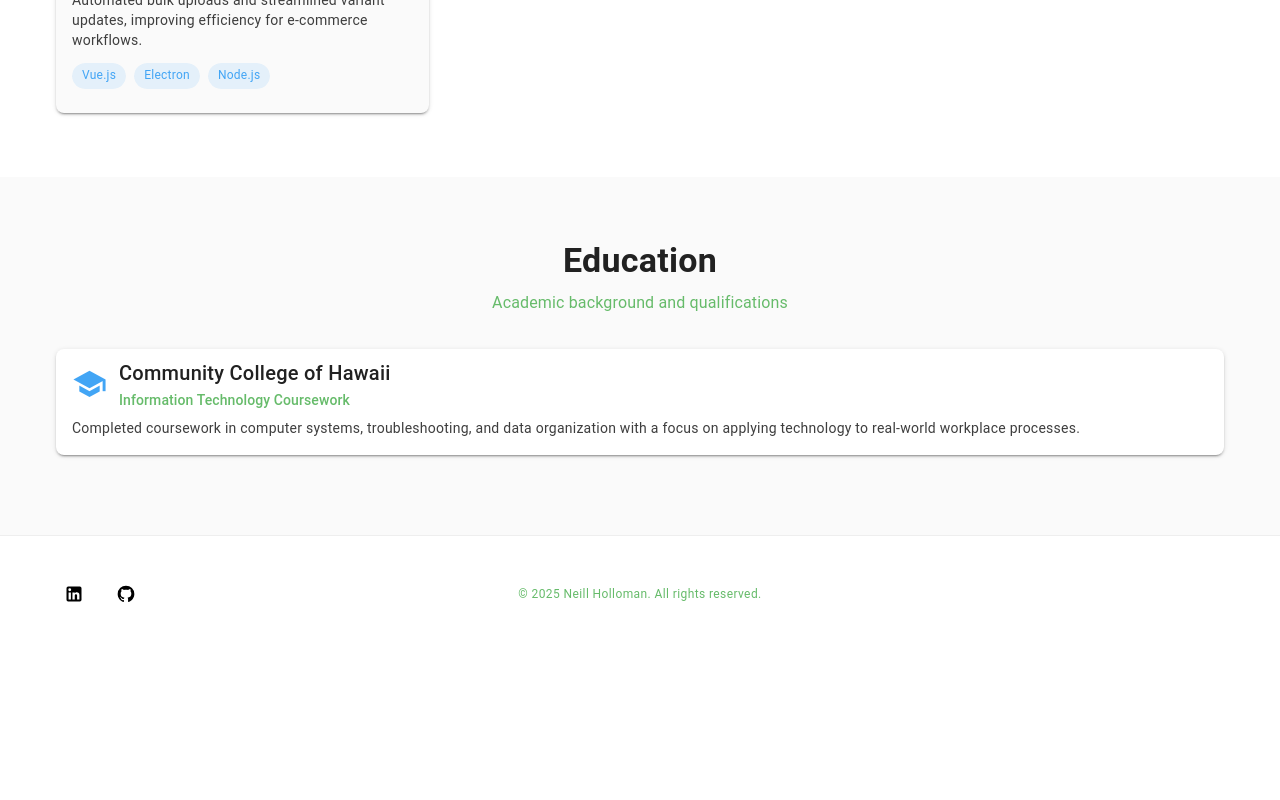
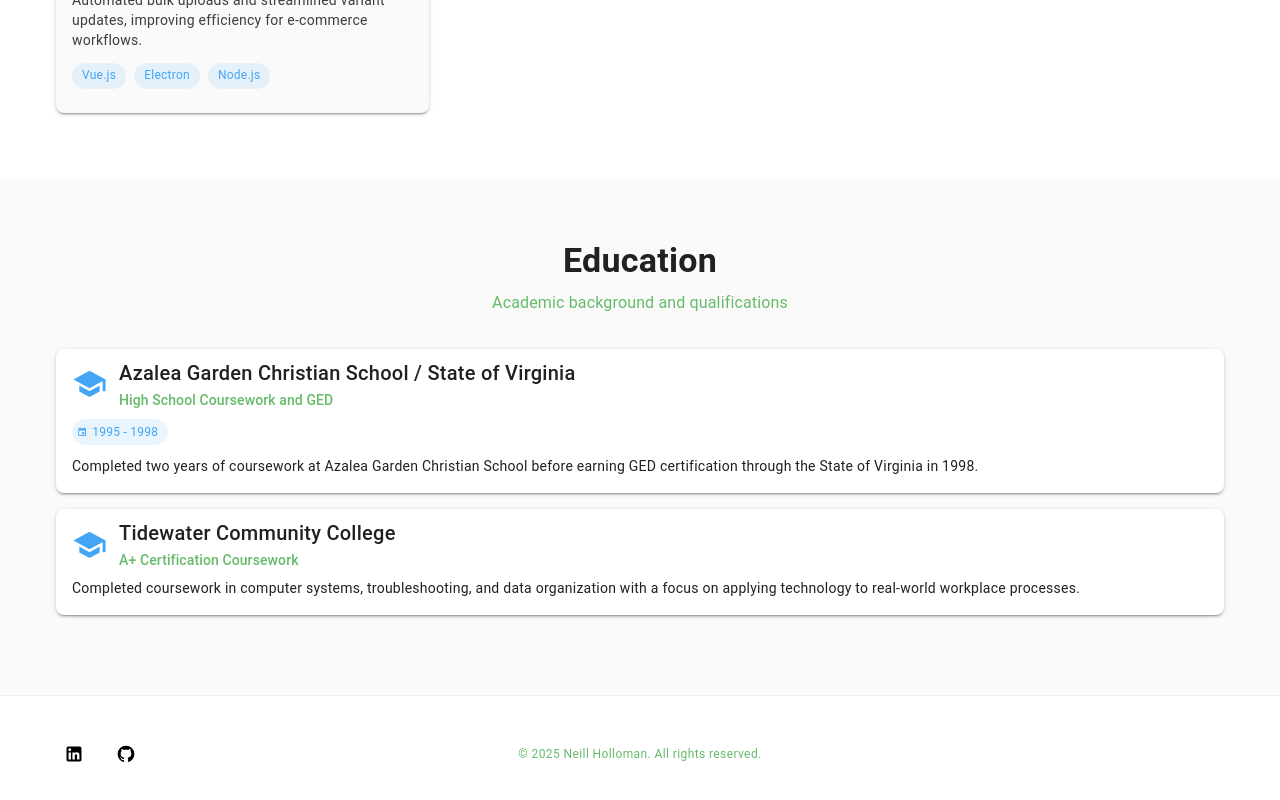
Before and after one commit to AhonuiHawaii/professionalresume, a Vue app: page / in a window 1280 px wide. Shown: the part 5653-6453 px from the top of the page. Before the commit the page ends 6305 px from the top, so only its background shows below. Built offline with nearby package versions, Linux system fonts and the light colour scheme; a small style sheet from the web is missing.

Commit message:
Education changes

```diff
--- a/public/resume.json
+++ b/public/resume.json
@@ -257,11 +257,19 @@
       "description": "Created a cross-platform desktop application using Electron and Vue.js to manage Shopify product data. Automated bulk uploads and streamlined variant updates, improving efficiency for e-commerce workflows."
     }
   ],
-  "education": [
-    {
-      "school": "Community College of Hawaii",
-      "program": "Information Technology Coursework",
-      "notes": "Completed coursework in computer systems, troubleshooting, and data organization with a focus on applying technology to real-world workplace processes."
-    }
-  ]
+"education": [
+  {
+    "school": "Azalea Garden Christian School / State of Virginia",
+    "program": "High School Coursework and GED",
+    "startDate": "1995-01-01",
+    "endDate": "1998-01-01",
+    "notes": "Completed two years of coursework at Azalea Garden Christian School before earning GED certification through the State of Virginia in 1998."
+  },
+  {
+    "school": "Tidewater Community College",
+    "program": "A+ Certification Coursework",
+    "notes": "Completed coursework in computer systems, troubleshooting, and data organization with a focus on applying technology to real-world workplace processes."
+  }
+]
+
 }
--- a/src/components/EducationSection.vue
+++ b/src/components/EducationSection.vue
@@ -39,11 +39,10 @@
             </div>
           </v-card-title>
 
-          <v-card-text v-if="edu.dates || edu.gpa || edu.notes">
-            <!-- Dates and GPA -->
-            <div v-if="edu.dates || edu.gpa" class="d-flex flex-wrap ga-2 mb-2">
+          <v-card-text>
+            <!-- Dates -->
+            <div v-if="edu.startDate || edu.endDate" class="mb-3">
               <v-chip
-                v-if="edu.dates"
                 size="small"
                 variant="tonal"
                 color="primary"
@@ -53,41 +52,14 @@
                   size="x-small"
                   start
                 />
-                {{ edu.dates }}
-              </v-chip>
-              <v-chip
-                v-if="edu.gpa"
-                size="small"
-                variant="tonal"
-                color="secondary"
-              >
-                <v-icon
-                  icon="mdi-star"
-                  size="x-small"
-                  start
-                />
-                GPA: {{ edu.gpa }}
+                {{ formatDateRange(edu.startDate, edu.endDate) }}
               </v-chip>
             </div>
 
             <!-- Notes/Description -->
-            <p v-if="edu.notes" class="text-body-2 text-line-height-md mb-0">
+            <p v-if="edu.notes" class="text-body-2 text-line-height-md mb-0 card-text-colors">
               {{ edu.notes }}
             </p>
-
-            <!-- Coursework List (if provided) -->
-            <div v-if="edu.coursework && edu.coursework.length" class="d-flex flex-wrap mt-3">
-              <p class="text-caption text-secondary mb-2">Relevant Coursework:</p>
-              <v-chip
-                v-for="course in edu.coursework"
-                :key="course"
-                size="small"
-                variant="outlined"
-                class="mr-2 mb-2"
-              >
-                {{ course }}
-              </v-chip>
-            </div>
           </v-card-text>
         </v-card>
       </div>
@@ -112,8 +84,28 @@
 /**
  * EducationSection Component
  * Displays educational background with schools, programs, dates, and notes
- * Supports optional coursework listing
  */
+
+/**
+ * Format date range from ISO dates
+ */
+const formatDateRange = (startDate, endDate) => {
+  if (!startDate && !endDate) return ''
+
+  const formatYear = (dateString) => {
+    if (!dateString) return ''
+    // Extract year directly from ISO string to avoid timezone issues
+    return dateString.split('-')[0]
+  }
+
+  const start = formatYear(startDate)
+  const end = formatYear(endDate)
+
+  if (start && end) {
+    return start === end ? start : `${start} - ${end}`
+  }
+  return start || end
+}
 
 const props = defineProps({
   sectionTitle: {
@@ -129,12 +121,11 @@ const props = defineProps({
     required: true,
     // Expected format:
     // [{
-    //   school: 'Community College of Hawaii',
-    //   program: 'Information Technology Coursework',
-    //   dates: '2018 - 2020', (optional)
-    //   gpa: '3.8', (optional)
-    //   notes: 'Completed coursework in...',
-    //   coursework: ['Web Development', 'Database Systems'] (optional)
+    //   school: 'Azalea Garden Christian School',
+    //   program: 'High School Coursework',
+    //   startDate: '1995-01-01',
+    //   endDate: '1996-12-31',
+    //   notes: 'Completed two years of high school coursework...'
     // }]
   },
 })
--- a/src/components/Home.vue
+++ b/src/components/Home.vue
@@ -171,7 +171,7 @@ const aboutData = computed(() => ({
 // Fetch resume data on mount
 onMounted(async () => {
   try {
-    const response = await fetch('/resume.json')
+    const response = await fetch(`${import.meta.env.BASE_URL}resume.json`)
     if (response.ok) {
       resumeData.value = await response.json()
     } else {
```
Also changed, not shown: 6 other files (tests, documents, lock files or other folders).
